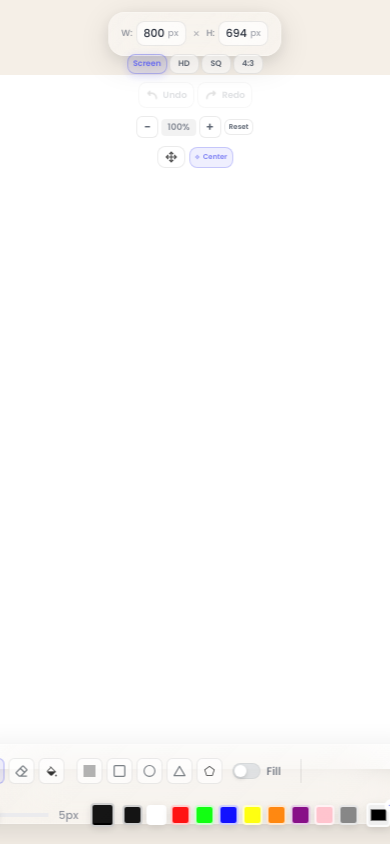
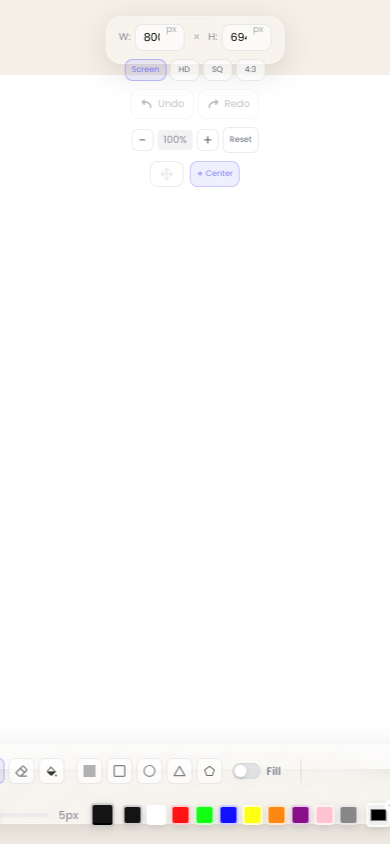
Before and after one commit to nguyentaan/PaintApp, an Angular app: page / in a window 390 px wide. Built offline with nearby package versions, Linux system fonts and the light colour scheme; grey boxes are pictures that could not be loaded.

Commit message:
fix: reduce maximum size limits for component styles in angular.json and clean up canvas-controls styles

```diff
--- a/angular.json
+++ b/angular.json
@@ -46,8 +46,8 @@
                 },
                 {
                   "type": "anyComponentStyle",
-                  "maximumWarning": "5kb",
-                  "maximumError": "10kb"
+                  "maximumWarning": "4kb",
+                  "maximumError": "8kb"
                 }
               ],
               "outputHashing": "all"
--- a/src/app/canvas/components/canvas-controls/canvas-controls.component.scss
+++ b/src/app/canvas/components/canvas-controls/canvas-controls.component.scss
@@ -1,6 +1,5 @@
 .canvas-controls {
   display: flex;
-  flex-direction: row;
   align-items: center;
   gap: 16px;
   padding: 8px 16px;
@@ -9,7 +8,7 @@
   -webkit-backdrop-filter: blur(30px);
   border: 1px solid rgba(255, 255, 255, 0.3);
   border-radius: 16px;
-  box-shadow: 0 8px 32px rgba(0, 0, 0, 0.12), 0 4px 16px rgba(0, 0, 0, 0.08);
+  box-shadow: 0 8px 32px rgba(0, 0, 0, 0.12);
   position: fixed;
   top: 16px;
   left: 50%;
@@ -17,24 +16,6 @@
   z-index: 1000;
   max-height: 48px;
 
-  // Add subtle gradient overlay
-  &::before {
-    content: "";
-    position: absolute;
-    top: 0;
-    left: 0;
-    right: 0;
-    bottom: 0;
-    background: linear-gradient(
-      135deg,
-      rgba(255, 255, 255, 0.1) 0%,
-      rgba(255, 255, 255, 0.05) 100%
-    );
-    border-radius: 16px;
-    pointer-events: none;
-  }
-
-  // Add separator between sections
   .controls-section:not(:last-child)::after {
     content: "";
     width: 1px;
@@ -45,8 +26,6 @@
 }
 
 .controls-section {
-  position: relative;
-  z-index: 1;
   display: flex;
   align-items: center;
   gap: 8px;
@@ -54,23 +33,13 @@
 }
 
 .section-header {
-  display: none; // Hide section titles in toolbar mode
+  display: none;
 }
 
-.section-title {
-  font-size: 11px;
-  font-weight: 600;
-  color: rgba(55, 65, 81, 0.8);
-  text-transform: uppercase;
-  letter-spacing: 0.5px;
-}
-
-// Canvas Size Controls
 .size-controls {
   display: flex;
   align-items: center;
   gap: 6px;
-  margin-bottom: 0;
 }
 
 .size-input-group {
@@ -81,15 +50,12 @@
 
 .input-label {
   font-size: 10px;
-  font-weight: 500;
   color: rgba(107, 114, 128, 0.8);
   white-space: nowrap;
 }
 
 .input-wrapper {
   position: relative;
-  display: flex;
-  align-items: center;
 }
 
 .size-input {
@@ -98,27 +64,14 @@
   border: 1px solid rgba(0, 0, 0, 0.08);
   border-radius: 8px;
   background: rgba(255, 255, 255, 0.6);
-  backdrop-filter: blur(10px);
   font-size: 12px;
-  font-weight: 500;
-  color: rgba(17, 24, 39, 0.9);
-  transition: all 0.2s cubic-bezier(0.4, 0, 0.2, 1);
   outline: none;
 
-  &:focus {
+  &:focus, &:hover {
     border-color: rgba(99, 102, 241, 0.3);
     background: rgba(255, 255, 255, 0.8);
-    box-shadow: 0 4px 12px rgba(0, 0, 0, 0.15);
   }
 
-  &:hover {
-    background: rgba(255, 255, 255, 0.8);
-    border-color: rgba(99, 102, 241, 0.3);
-    transform: translateY(-1px) scale(1.02);
-    box-shadow: 0 4px 12px rgba(0, 0, 0, 0.15);
-  }
-
-  // Remove default number input arrows
   &::-webkit-outer-spin-button,
   &::-webkit-inner-spin-button {
     -webkit-appearance: none;
@@ -135,19 +88,16 @@
   position: absolute;
   right: 8px;
   font-size: 9px;
-  font-weight: 500;
   color: rgba(107, 114, 128, 0.6);
   pointer-events: none;
 }
 
 .size-separator {
   font-size: 12px;
-  font-weight: 300;
   color: rgba(107, 114, 128, 0.5);
   margin: 0 2px;
 }
 
-// Preset Size Buttons
 .preset-sizes {
   display: flex;
   gap: 3px;
@@ -158,37 +108,25 @@
   border: 1px solid rgba(0, 0, 0, 0.08);
   border-radius: 8px;
   background: rgba(255, 255, 255, 0.6);
-  backdrop-filter: blur(10px);
   font-size: 9px;
-  font-weight: 600;
   color: rgba(55, 65, 81, 0.8);
   cursor: pointer;
-  transition: all 0.2s cubic-bezier(0.4, 0, 0.2, 1);
   min-width: 35px;
   text-align: center;
-  white-space: nowrap;
 
   &:hover {
     background: rgba(255, 255, 255, 0.8);
     border-color: rgba(99, 102, 241, 0.3);
     color: rgba(99, 102, 241, 0.9);
-    transform: translateY(-1px) scale(1.02);
-    box-shadow: 0 4px 12px rgba(0, 0, 0, 0.15);
-  }
-
-  &:active {
-    transform: translateY(0) scale(0.98);
   }
 
   &.active {
     background: rgba(99, 102, 241, 0.1);
     border-color: rgba(99, 102, 241, 0.4);
     color: rgba(99, 102, 241, 0.9);
-    box-shadow: 0 2px 8px rgba(99, 102, 241, 0.2);
   }
 }
 
-// History Actions
 .history-actions {
   display: flex;
   gap: 4px;
@@ -202,68 +140,39 @@
   border: 1px solid rgba(0, 0, 0, 0.08);
   border-radius: 8px;
   background: rgba(255, 255, 255, 0.6);
-  backdrop-filter: blur(10px);
   cursor: pointer;
-  transition: all 0.2s cubic-bezier(0.4, 0, 0.2, 1);
-  position: relative;
   min-width: 60px;
 
   &:hover:not(:disabled) {
     background: rgba(255, 255, 255, 0.8);
     border-color: rgba(99, 102, 241, 0.3);
-    transform: translateY(-1px) scale(1.02);
-    box-shadow: 0 4px 12px rgba(0, 0, 0, 0.15);
 
     .btn-label {
       color: rgba(99, 102, 241, 0.9);
     }
-
-    img {
-      filter: brightness(0) saturate(100%) invert(39%) sepia(57%)
-        saturate(1000%) hue-rotate(225deg);
-      transform: scale(1.1);
-    }
-  }
-
-  &:active:not(:disabled) {
-    transform: translateY(0) scale(0.98);
   }
 
   &:disabled {
     opacity: 0.4;
     cursor: not-allowed;
-    pointer-events: none;
-
-    .btn-label,
-    .btn-shortcut {
-      opacity: 0.5;
-    }
-
-    img {
-      opacity: 0.3;
-    }
   }
 
   img {
     width: 16px;
     height: 16px;
-    transition: all 0.2s cubic-bezier(0.4, 0, 0.2, 1);
     opacity: 0.7;
   }
 
   .btn-label {
     font-size: 10px;
-    font-weight: 600;
     color: rgba(55, 65, 81, 0.8);
-    transition: color 0.2s ease;
   }
 
   .btn-shortcut {
-    display: none; // Hide shortcuts in toolbar mode for space
+    display: none;
   }
 }
 
-// Zoom Controls
 .zoom-controls {
   display: flex;
   align-items: center;
@@ -276,9 +185,7 @@
   border: 1px solid rgba(0, 0, 0, 0.08);
   border-radius: 6px;
   background: rgba(255, 255, 255, 0.6);
-  backdrop-filter: blur(10px);
   cursor: pointer;
-  transition: all 0.2s cubic-bezier(0.4, 0, 0.2, 1);
   display: flex;
   align-items: center;
   justify-content: center;
@@ -286,31 +193,21 @@
   &:hover:not(:disabled) {
     background: rgba(255, 255, 255, 0.8);
     border-color: rgba(99, 102, 241, 0.3);
-    transform: translateY(-1px) scale(1.02);
-    box-shadow: 0 4px 12px rgba(0, 0, 0, 0.15);
-  }
-
-  &:active:not(:disabled) {
-    transform: translateY(0) scale(0.98);
   }
 
   &:disabled {
     opacity: 0.4;
     cursor: not-allowed;
-    pointer-events: none;
   }
 
   .zoom-icon {
     font-size: 14px;
-    font-weight: bold;
     color: rgba(55, 65, 81, 0.8);
-    line-height: 1;
   }
 }
 
 .zoom-display {
   font-size: 10px;
-  font-weight: 600;
   color: rgba(107, 114, 128, 0.8);
   min-width: 35px;
   text-align: center;
@@ -324,9 +221,7 @@
   border: 1px solid rgba(0, 0, 0, 0.08);
   border-radius: 6px;
   background: rgba(255, 255, 255, 0.6);
-  backdrop-filter: blur(10px);
   cursor: pointer;
-  transition: all 0.2s cubic-bezier(0.4, 0, 0.2, 1);
   display: flex;
   align-items: center;
   justify-content: center;
@@ -334,22 +229,14 @@
   &:hover {
     background: rgba(255, 255, 255, 0.8);
     border-color: rgba(99, 102, 241, 0.3);
-    transform: translateY(-1px) scale(1.02);
-    box-shadow: 0 4px 12px rgba(0, 0, 0, 0.15);
-  }
-
-  &:active {
-    transform: translateY(0) scale(0.98);
   }
 
   .zoom-reset-text {
     font-size: 8px;
-    font-weight: 600;
     color: rgba(55, 65, 81, 0.8);
   }
 }
 
-// Pan Controls
 .pan-controls {
   display: flex;
   align-items: center;
@@ -364,40 +251,16 @@
   border: 1px solid rgba(0, 0, 0, 0.08);
   border-radius: 8px;
   background: rgba(255, 255, 255, 0.6);
-  backdrop-filter: blur(10px);
   cursor: pointer;
-  transition: all 0.2s cubic-bezier(0.4, 0, 0.2, 1);
-
-  .pan-icon {
-    filter: brightness(0);
-  }
 
   &:hover {
     background: rgba(255, 255, 255, 0.8);
     border-color: rgba(99, 102, 241, 0.3);
-    transform: translateY(-1px) scale(1.02);
-    box-shadow: 0 4px 12px rgba(0, 0, 0, 0.15);
-
-    .pan-icon {
-      filter: brightness(0) saturate(100%) invert(39%) sepia(57%)
-        saturate(1000%) hue-rotate(225deg);
-      transform: scale(1.1);
-    }
-  }
-
-  &:active {
-    transform: translateY(0) scale(0.98);
   }
 
   &.active {
     background: rgba(99, 102, 241, 0.1);
     border-color: rgba(99, 102, 241, 0.4);
-    box-shadow: 0 2px 8px rgba(99, 102, 241, 0.2);
-
-    .pan-icon {
-      filter: brightness(0) saturate(100%) invert(39%) sepia(57%)
-        saturate(1000%) hue-rotate(225deg);
-    }
 
     .pan-label {
       color: rgba(99, 102, 241, 0.9);
@@ -407,10 +270,7 @@
   .pan-icon {
     width: 16px;
     height: 16px;
-    transition: all 0.2s cubic-bezier(0.4, 0, 0.2, 1);
     opacity: 0.7;
-
-    // For font icons (if used instead of image)
     font-size: 12px;
   }
 }
@@ -423,19 +283,11 @@
   border: 1px solid rgba(99, 102, 241, 0.3);
   border-radius: 8px;
   background: rgba(99, 102, 241, 0.1);
-  backdrop-filter: blur(10px);
   cursor: pointer;
-  transition: all 0.2s cubic-bezier(0.4, 0, 0.2, 1);
 
   &:hover {
     background: rgba(99, 102, 241, 0.2);
     border-color: rgba(99, 102, 241, 0.4);
-    transform: translateY(-1px) scale(1.02);
-    box-shadow: 0 2px 8px rgba(99, 102, 241, 0.2);
-  }
-
-  &:active {
-    transform: translateY(0) scale(0.98);
   }
 
   .center-icon {
@@ -445,171 +297,48 @@
 
   .center-label {
     font-size: 8px;
-    font-weight: 600;
     color: rgba(99, 102, 241, 0.8);
   }
 }
 
-// Responsive Design
 @media (max-width: 768px) {
   .canvas-controls {
-    top: 12px;
     padding: 6px 12px;
     gap: 12px;
-    max-height: 44px;
     max-width: calc(100vw - 24px);
-  }
-
-  .size-controls {
-    gap: 4px;
   }
 
   .size-input {
     width: 50px;
     font-size: 11px;
-    padding: 3px 20px 3px 6px;
-  }
-
-  .input-label {
-    font-size: 9px;
-  }
-
-  .preset-sizes {
-    gap: 2px;
   }
 
   .preset-btn {
     min-width: 30px;
-    padding: 3px 5px;
     font-size: 8px;
   }
 
-  .history-actions {
-    gap: 3px;
-  }
-
   .history-btn {
-    padding: 5px 6px;
     min-width: 50px;
-
     img {
       width: 14px;
       height: 14px;
     }
-
-    .btn-label {
-      font-size: 9px;
-    }
-  }
-
-  .zoom-controls {
-    gap: 3px;
   }
 
   .zoom-btn {
     width: 22px;
     height: 22px;
-
-    .zoom-icon {
-      font-size: 12px;
   }
 }
 
-  .zoom-display {
-    font-size: 9px;
-    min-width: 30px;
-  }
-
-  .zoom-reset-btn {
-    padding: 2px 4px;
-
-    .zoom-reset-text {
-      font-size: 7px;
-    }
-  }
-
-  .pan-controls {
-    gap: 4px;
-  }
-
-  .pan-toggle-btn {
-    padding: 3px 6px;
-
-    .pan-icon {
-      width: 14px;
-      height: 14px;
-      font-size: 10px;
-    }
-  }
-
-  .center-btn {
-    padding: 3px 5px;
-
-    .center-icon {
-      font-size: 9px;
-    }
-
-    .center-label {
-      font-size: 7px;
-    }
-  }
-
-  // Stack sections vertically on very small screens
 @media (max-width: 480px) {
   .canvas-controls {
     flex-direction: column;
-      align-items: center;
     gap: 8px;
-      max-height: auto;
-      padding: 8px 12px;
   }
 
   .controls-section:not(:last-child)::after {
     display: none;
   }
-
-    .controls-section {
-      height: auto;
 }
-  }
-}
-
-// Dark mode support (for future enhancement)
-// @media (prefers-color-scheme: dark) {
-//   .canvas-controls {
-//     background: rgba(31, 41, 55, 0.95);
-//     border-color: rgba(75, 85, 99, 0.3);
-
-//     &::before {
-//       background: linear-gradient(135deg, rgba(75, 85, 99, 0.1) 0%, rgba(55, 65, 81, 0.05) 100%);
-//     }
-//   }
-
-//   .section-title {
-//     color: rgba(209, 213, 219, 0.8);
-//   }
-
-//   .input-label {
-//     color: rgba(156, 163, 175, 0.8);
-//   }
-
-//   .size-input {
-//     background: rgba(55, 65, 81, 0.8);
-//     border-color: rgba(75, 85, 99, 0.4);
-//     color: rgba(243, 244, 246, 0.9);
-
-//     &:focus {
-//       background: rgba(55, 65, 81, 0.95);
-//     }
-//   }
-
-//   .preset-btn, .history-btn {
-//     background: rgba(55, 65, 81, 0.6);
-//     border-color: rgba(75, 85, 99, 0.4);
-//     color: rgba(209, 213, 219, 0.8);
-
-//     &:hover:not(:disabled) {
-//       background: rgba(55, 65, 81, 0.9);
-//     }
-//   }
-// }
```
Lines whose indentation alone changed are shown as unchanged.
